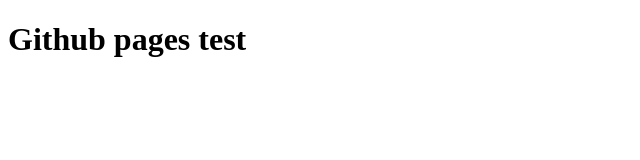
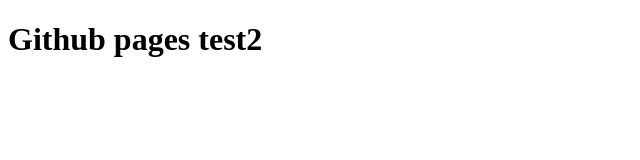
Before and after one commit to augje/MyGame, a plain HTML site: page index.html in a window 1280 px wide. Shown: the full height of the page, 0-640 px from the left. Drawn offline with Linux system fonts and the light colour scheme.

Commit message:
Update index.html

```diff
--- a/index.html
+++ b/index.html
@@ -7,7 +7,7 @@
     <title>Document</title>
 </head>
 <body>
-    <h1> Github pages test </h1>
+    <h1> Github pages test2 </h1>
 
 </body>
 </html>
```
